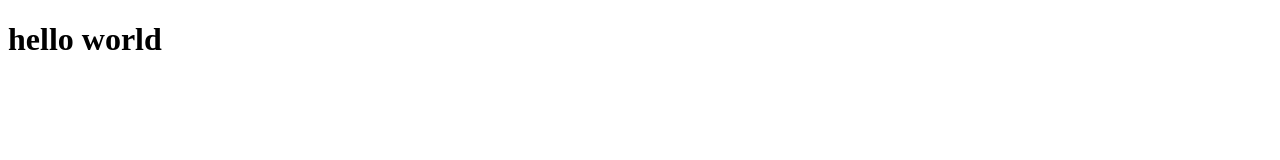
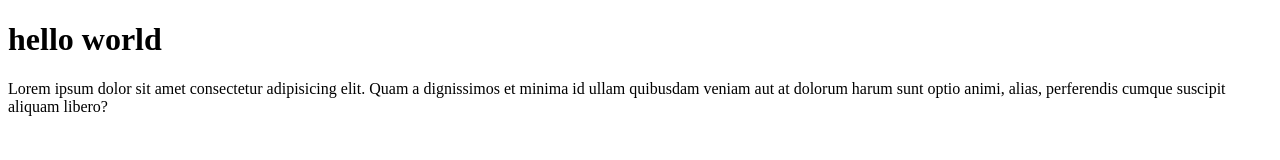
Before and after one commit to Austr1n/git-test, a plain HTML site: page index.html in a window 1280 px wide. Drawn offline with Linux system fonts and the light colour scheme.

Commit message:
menambahkan paragraf

```diff
--- a/index.html
+++ b/index.html
@@ -11,6 +11,8 @@
 <body>
 
     <h1>hello world</h1>
+    <p>Lorem ipsum dolor sit amet consectetur adipisicing elit. Quam a dignissimos et minima id ullam quibusdam veniam
+        aut at dolorum harum sunt optio animi, alias, perferendis cumque suscipit aliquam libero?</p>
 
 </body>
 
```
